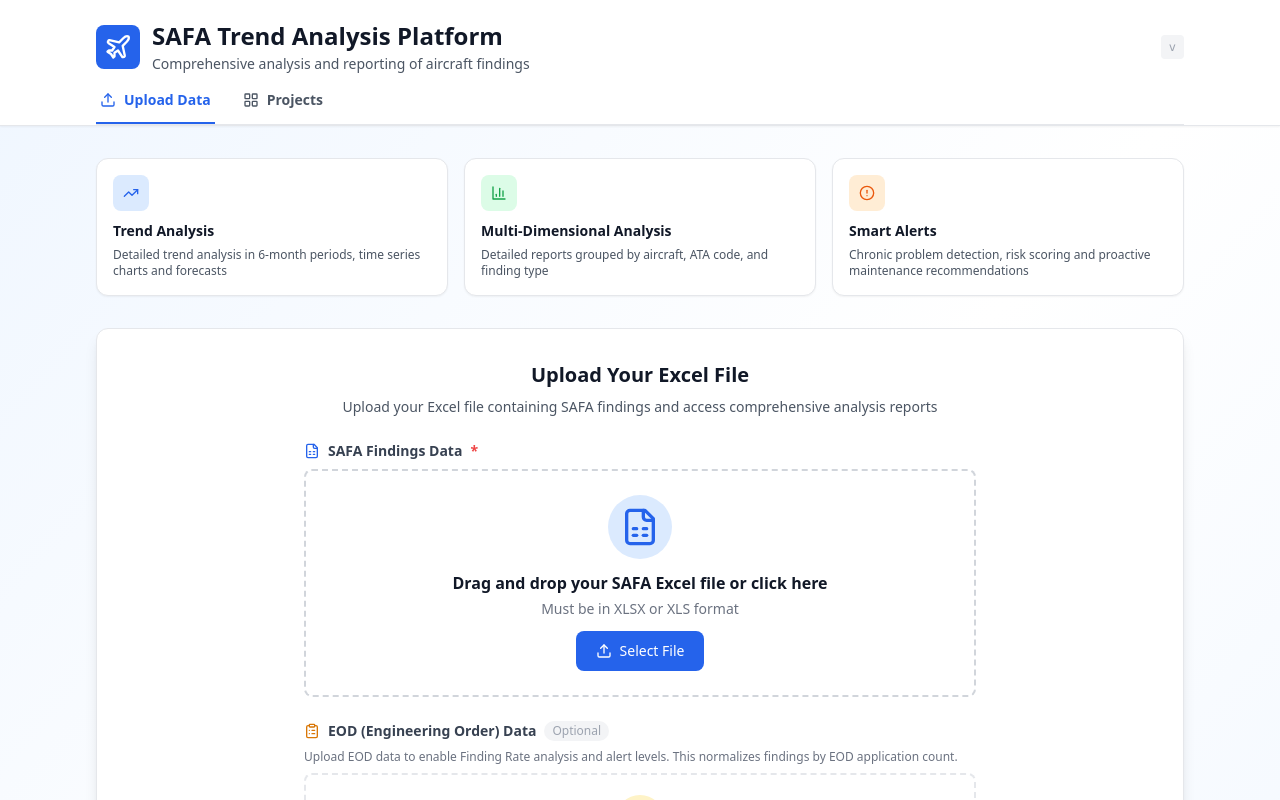
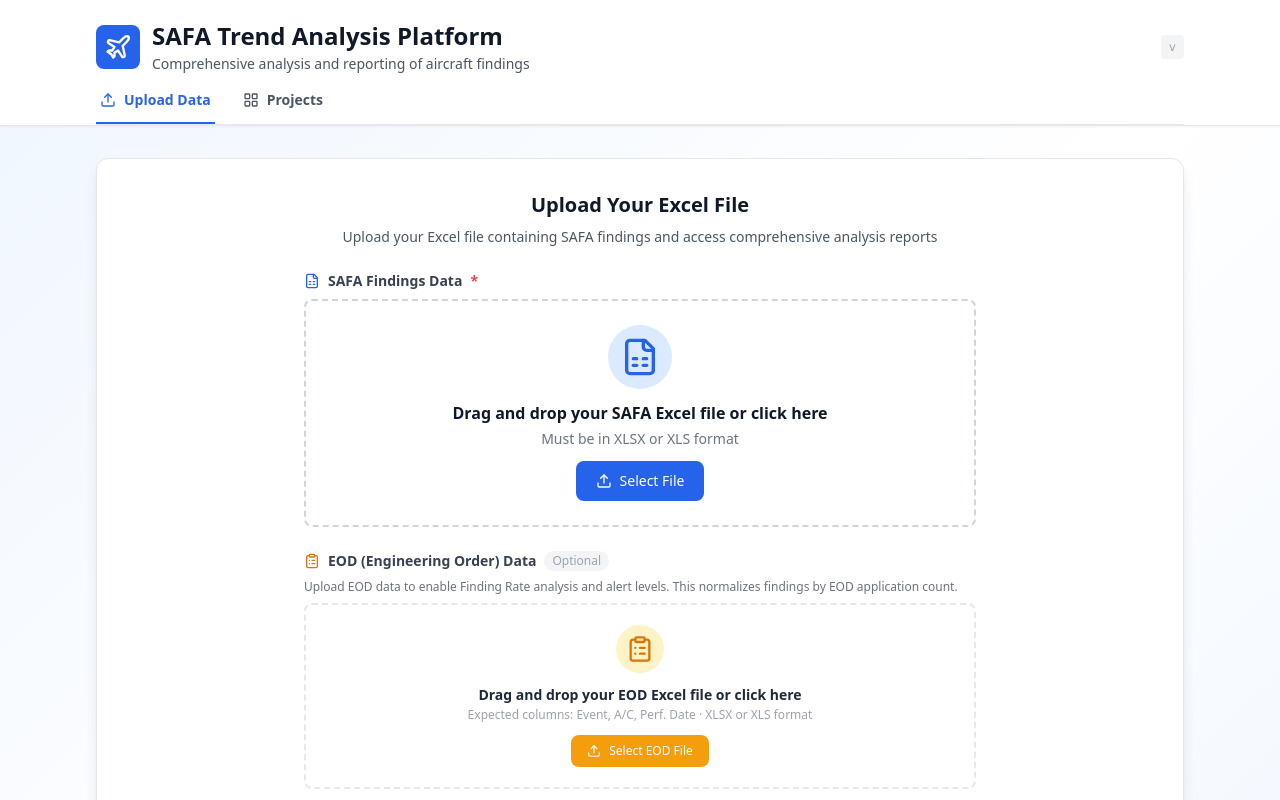
Before and after one commit to pezetel/SAFA-ANALYSIS-R1, a Next.js app: page / in a window 1280 px wide. Shown: the top 800 px of the page. Built offline with nearby package versions, Linux system fonts and the light colour scheme.

Commit message:
Drop home page Features grid so Upload sits at the top
With the new tab nav, the 3-card Features grid was pushing the upload
card too far down. Removed it; upload card now appears directly under
the tabs.

https://claude.ai/code/session_017Kw7jr8wYGRpQARbjf8rAJ

```diff
--- a/app/page.tsx
+++ b/app/page.tsx
@@ -3,7 +3,7 @@
 import { useState } from 'react';
 import { FileUpload } from '@/components/FileUpload';
 import { ProjectsView } from '@/components/ProjectsView';
-import { Plane, TrendingUp, AlertCircle, BarChart3, Upload, LayoutGrid } from 'lucide-react';
+import { Plane, Upload, LayoutGrid } from 'lucide-react';
 import { useRouter } from 'next/navigation';
 import { APP_VERSION } from '@/lib/version';
 
@@ -65,39 +65,6 @@ export default function Home() {
       <div className="max-w-6xl mx-auto px-4 sm:px-6 lg:px-8 py-8">
         {activeTab === 'upload' && (
           <>
-            {/* Features Grid */}
-            <div className="grid md:grid-cols-3 gap-4 mb-8">
-              <div className="bg-white p-4 rounded-xl shadow-sm border border-gray-200 hover:shadow-md transition-shadow">
-                <div className="bg-blue-100 w-9 h-9 rounded-lg flex items-center justify-center mb-2.5">
-                  <TrendingUp className="h-4 w-4 text-blue-600" />
-                </div>
-                <h3 className="text-sm font-semibold text-gray-900 mb-1.5">Trend Analysis</h3>
-                <p className="text-xs text-gray-600">
-                  Detailed trend analysis in 6-month periods, time series charts and forecasts
-                </p>
-              </div>
-
-              <div className="bg-white p-4 rounded-xl shadow-sm border border-gray-200 hover:shadow-md transition-shadow">
-                <div className="bg-green-100 w-9 h-9 rounded-lg flex items-center justify-center mb-2.5">
-                  <BarChart3 className="h-4 w-4 text-green-600" />
-                </div>
-                <h3 className="text-sm font-semibold text-gray-900 mb-1.5">Multi-Dimensional Analysis</h3>
-                <p className="text-xs text-gray-600">
-                  Detailed reports grouped by aircraft, ATA code, and finding type
-                </p>
-              </div>
-
-              <div className="bg-white p-4 rounded-xl shadow-sm border border-gray-200 hover:shadow-md transition-shadow">
-                <div className="bg-orange-100 w-9 h-9 rounded-lg flex items-center justify-center mb-2.5">
-                  <AlertCircle className="h-4 w-4 text-orange-600" />
-                </div>
-                <h3 className="text-sm font-semibold text-gray-900 mb-1.5">Smart Alerts</h3>
-                <p className="text-xs text-gray-600">
-                  Chronic problem detection, risk scoring and proactive maintenance recommendations
-                </p>
-              </div>
-            </div>
-
             {/* Upload Section */}
             <div className="bg-white rounded-xl shadow-lg border border-gray-200 p-8">
               <div className="max-w-2xl mx-auto">
```
